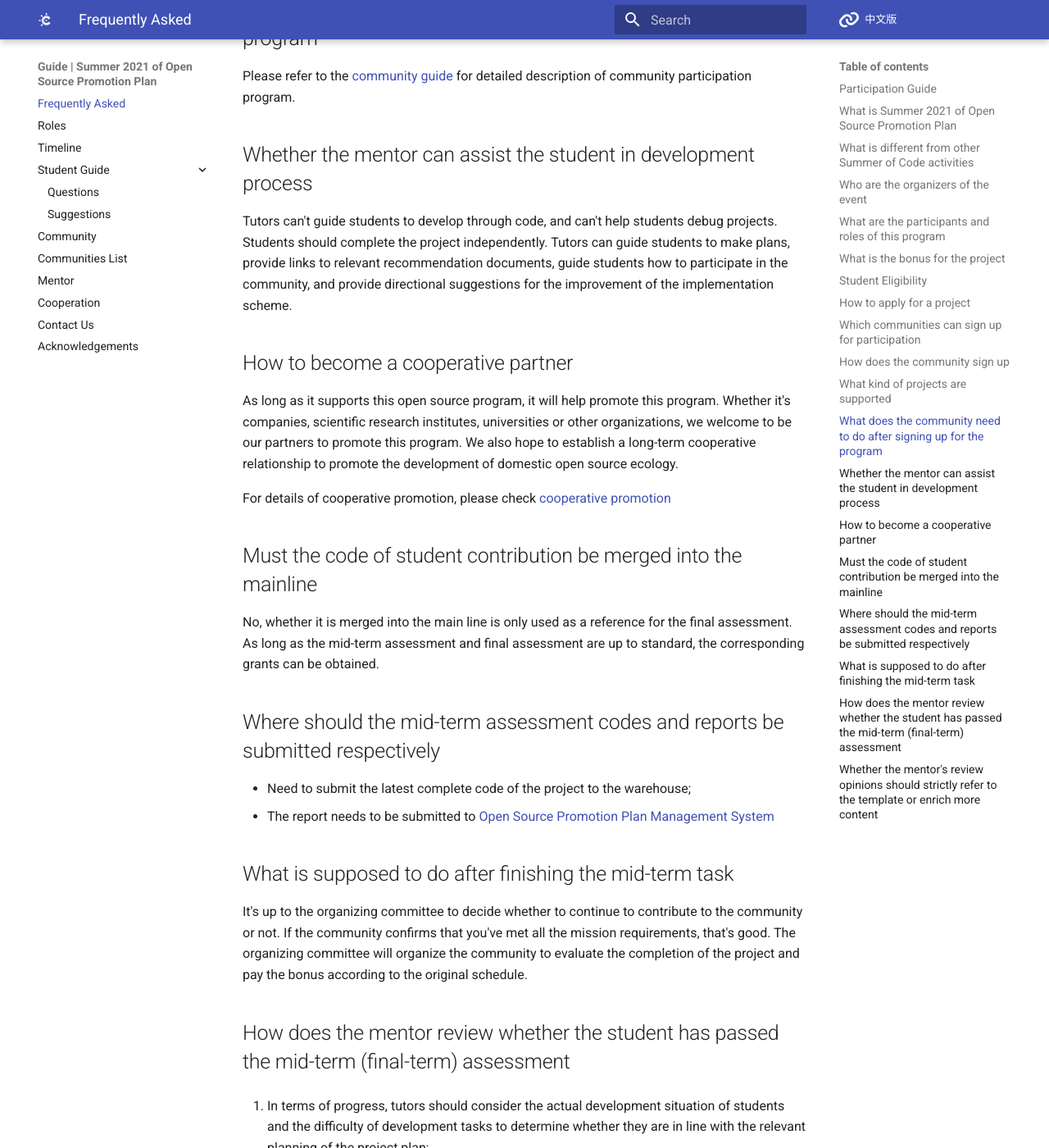
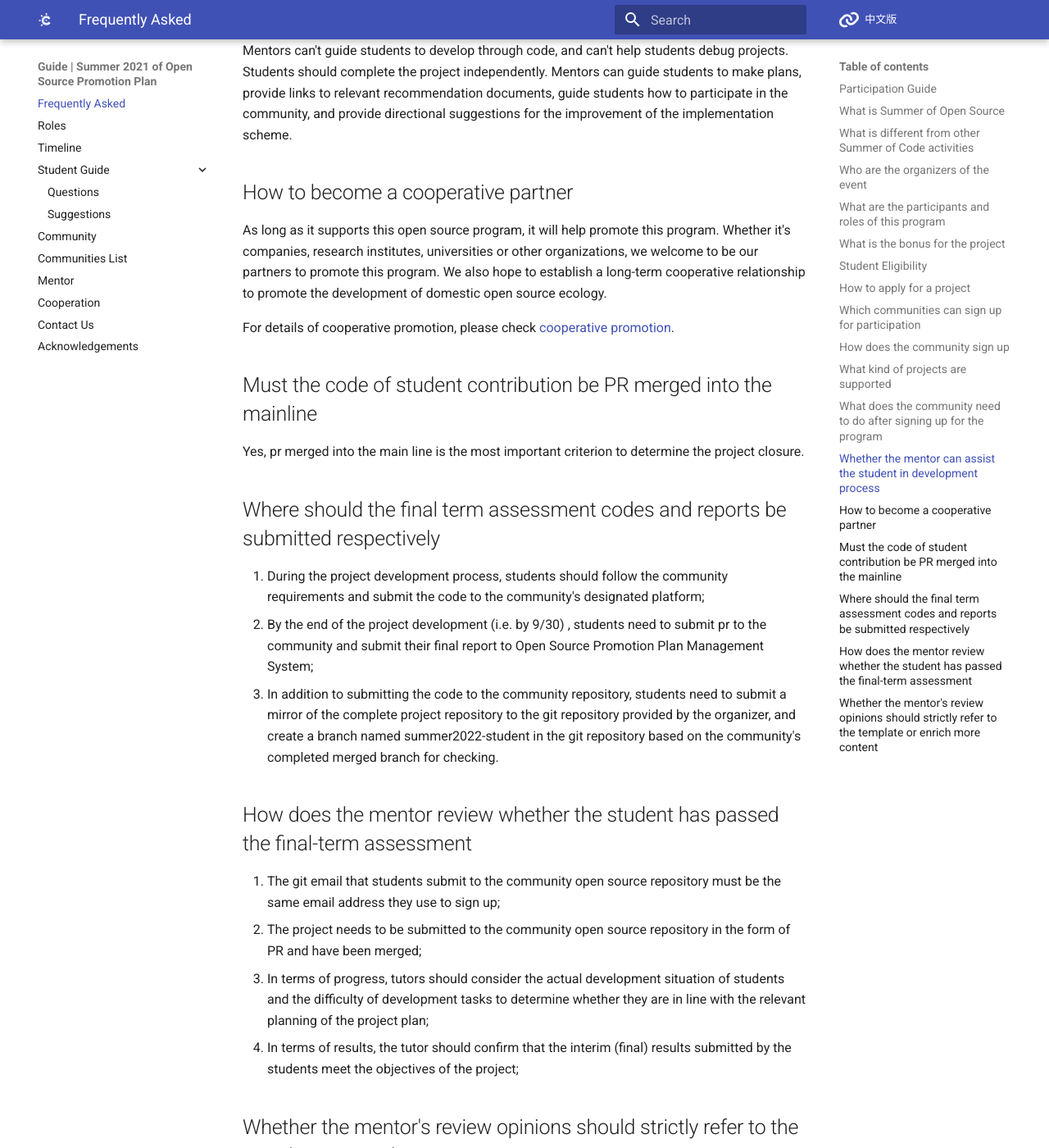
Before and after one commit to summer-ospp/help-en, an MkDocs documentation site: the page built from docs/index.md, in a window 1280 px wide and 1400 px high, scrolled down 3586 px. Shown: the whole window at 82% size. Built offline with MkDocs 1.6.1 and Material for MkDocs 9.7.7, drawn with Linux system fonts in a browser that asks for light colours; comment, search, counter and statistics services are not loaded; some of the changed text lies outside the part shown.

Commit message:
Update index.md

```diff
--- a/docs/index.md
+++ b/docs/index.md
@@ -1,45 +1,45 @@
 # Frequently Asked
+
 
 ## Participation Guide
 
-- If you are a student, see [student guide](student.md).
-- If you are a community, see [community guide](community.md).
-- If you are a community mentor, see [mentor guide](mentor.md).
+- If you are a student, see student guide.
+- If you are a community, see community guide.
+- If you are a community mentor, see mentor guide.
 
-Other help guide:
+Other help guide：
 
 - [Timeline](timeline.md)
 - [Communities List](communities-list.md)
 - [Cooperative Extension](cooperation.md)
 - [Contact us](contactus.md)
 
-## What is Summer 2021 of Open Source Promotion Plan
 
-Summer 2021 of Open Source Promotion Plan (hereinafter referred to as summer 2021) is a summer program for college students jointly organized by Institute of Software Chinese Academy of Sciences and openEuler community. It aims to encourage college students to actively participate in the development and maintenance of open source software and promote the vigorous development of excellent open source software community. We will cooperate with major open source communities to provide projects for the development and maintenance of important open source software, and will open enrollment to college students around the world.
+## What is Summer of Open Source
 
-Students can choose the projects they are interested in to apply, and obtain the opportunity of the senior maintainer (community mentor) to guide them. According to the difficulty and completion of the project, participants will also receive the bonus of "Summer 2021 of Open Source Promotion Plan" .
+Summer of Open Source is a summer program of  Open Source Promotion Plan, which is jointly organized by Institute of Software Chinese Academy of Sciences and openEuler community. It aims to encourage college students to actively participate in the development and maintenance of open source software and promote the vigorous development of excellent open source software community. We will cooperate with major open source communities to provide projects for the development and maintenance of important open source software, and will open enrollment to college students around the world.
 
-The website of Summer 2020: <https://isrc.iscas.ac.cn/summer2020/#/started>
+Students can choose the projects they are interested in to apply, and obtain the opportunity of the senior maintainer (community mentor) to guide them. According to the difficulty and completion of the project, participants will also receive the bonus and certificate of "Summer of Open Source " .
+
+The website of Summer 2021: https://summer.iscas.ac.cn
+
 
 ## What is different from other Summer of Code activities
 
 Inspired by other Summer of Code activities, this event hopes to further promote the development of open source communities, and the main highlights reflect as follows:
 
 1. The difficulty range of supporting projects is wider
-
-    - According to the difficulty of the project, the amount of project funding can be divided into 12000 RMB, 9000 RMB and 6000 RMB (Note: the amount of bonus is RMB before tax). Supporting more projects with different difficulty is to meet the different needs of community development, and it is also conducive to more students' Participation.
-
+   - According to the difficulty of the project, the amount of project funding can be divided into 12000 RMB, and 8000 RMB (Note: the amount of bonus is RMB before tax). Supporting more projects with different difficulty is to meet the different needs of community development, and it is also conducive to more students' Participation.
 2. Support more types of open source projects
 
-    - This program supports the adoption of [OSI organization certified open source license](https://opensource.org/licenses) In addition to the open source software project, it also supports the adoption of [recommended Open Knowledge License](community.md#recommended-open-knowledge-license) Open source knowledge projects, such as technical documents, knowledge documents, etc.
-
+   - This program supports the adoption of  [OSI organization certified open source license](https://opensource.org/licenses) In addition to the open source software project, it also supports the adoption of [recommended Open Knowledge License](community.md#推荐的开放知识协议) Open source knowledge projects, such as technical documents, knowledge documents, etc.
 3. More diverse forms of organization
 
-    - In addition to encouraging students to contribute to the community, the organizing committee hopes to introduce the concept of open source to the students and help them understand the open source culture and participate in the open source community.
+   - In addition to encouraging students to contribute to the community, the organizing committee hopes to introduce the concept of open source to the students and help them understand the open source culture and participate in the open source community.
 
 ## Who are the organizers of the event
 
-This program is organized by Institute of software Chinese Academy of Sciences and openEuler community. 'Summer 2021' is the second series program. More institutions are welcome to participate.
+This program is organized by Institute of software Chinese Academy of Sciences and openEuler community. This is the third series program. More institutions are welcome to participate.
 
 ## What are the participants and roles of this program
 
@@ -49,81 +49,77 @@ The main roles of participants are students, community and mentor.
 - Community: The community provides a list and description of the project, and arranges for a mentor to communicate the program with the applicant and select one of the applicants to undertake the project. During the three-month development period, the mentor guides the students in developing the corresponding projects.
 - Mentor: For each project, the community assigns a mentor to work with the students to develop appropriate plan and guide the students to complete the task as planned.
 
+
 ## What is the bonus for the project
 
-- The difficulty of each project is divided into high, medium and low levels, and the corresponding pre tax bonus is high (12000 RMB), medium (9000 RMB) and low (6000 RMB). (Note: the amount of bonus is RMB before tax).
+- The difficulty of each project is divided into normal and advanced two levels, and the corresponding pre tax bonus is 8000 RMB and 12000 RMB. (Note: the amount of bonus is RMB before tax).
+- The difficulty level is determined by the community according to the project task.
 
-- The difficulty level is determined by the community according to the project task.
 
 ## Student Eligibility
 
-This program is for the students over 18 years old. Please refer to the [student guide](student.md) for specific conditions.
+This program is for the students over 18 years old. Please refer to the [student guide](student.md#面向哪些学生) for specific conditions.
+
 
 ## How to apply for a project
 
-Please refer to [student guide](student.md) for details of student participation.
+Please refer to  for details of [student participation](student.md). *Note: the default time zone 'GMT + 8'*
 
-**Note: the default time zone 'GMT + 8'**
 
 ## Which communities can sign up for participation
 
-This program is open, as long as the repository in the open source community adopts [OSI organization approved open source license](https://opensource.org/licenses) or [recommended Open Knowledge License](community.md#recommended-open-knowledge-license), and other open and shared licenses are all supported by this program.
+This program is open, as long as the repository in the open source community adopts [OSI organization approved open source license](https://opensource.org/licenses) or [recommended Open Knowledge License](community.md#推荐的开放知识协议), and other open and shared licenses are all supported by this program.
+
+For a list of recommended Open Knowledge License supported by this program, please refer to [community guide](community.md#推荐的开放知识协议)。
 
 For the open source community focusing on promoting open source, welcome to contact the organizing committee to communicate how to promote this open source program and subsequent cooperation.
 
 ## How does the community sign up
 
-- The [Open Source Promotion Plan Management System](https://portal.summer-ospp.ac.cn/summer/login) has been officially released. From now on, the community can apply for program and release projects in the system.
+1. The community please register the Open Source Promotion Plan Management System, and apply for program and release projects in the system.
 
-- Please click to view  [Organization Guideline for Open Source Promotion Plan Management System](./assets/Organization-Guideline-for-Open-Source-Promotion-Plan-Management-System.pdf)
+   Official Contact E-mail：summer@iscas.ac.cn。
 
-- Official Contact E-mail: summer@iscas.ac.cn
-
-   **Tips:**
-
-- The communities who applied successfully via e-mail still need to register in the system and fill out the information.
-
-- The following processes, including student project application, mentor selection of students, mid-term review as well as final review, will be operated in the system, which will be released in coming weeks.
+2. Please click to view [Organization Guideline for Open Source Promotion Plan Management System](community.md)
 
 ## What kind of projects are supported
 
-Summer 2021 give priority to supporting development projects, while taking into account all kinds of projects that are conducive to community development, such as translation technical documents and other knowledge-based open-source projects. The total proportion of non development projects supported will not exceed 20%.
+Summer of Open Source gives priority to supporting development projects, while taking into account all kinds of projects that are conducive to community development, such as translation technical documents and other knowledge-based open-source projects. The total proportion of non development projects supported will not exceed 20%, at the same time, focusing on supporting projects in the field of basic software.
 
 ## What does the community need to do after signing up for the program
 
-Please refer to the [community guide](community.md) for detailed description of community participation program.
+Please refer to the [community guide](community.m) for detailed description of community participation program.
 
 ## Whether the mentor can assist the student in development process
 
-Tutors can't guide students to develop through code, and can't help students debug projects. Students should complete the project independently. Tutors can guide students to make plans, provide links to relevant recommendation documents, guide students how to participate in the community, and provide directional suggestions for the improvement of the implementation scheme.
+Mentors can't guide students to develop through code, and can't help students debug projects. Students should complete the project independently. Mentors can guide students to make plans, provide links to relevant recommendation documents, guide students how to participate in the community, and provide directional suggestions for the improvement of the implementation scheme.
 
 ## How to become a cooperative partner
 
-As long as it supports this open source program, it will help promote this program. Whether it's companies, scientific research institutes, universities or other organizations, we welcome to be our partners to promote this program. We also hope to establish a long-term cooperative relationship to promote the development of domestic open source ecology.
+As long as it supports this open source program, it will help promote this program. Whether it's companies, research institutes, universities or other organizations, we welcome to be our partners to promote this program. We also hope to establish a long-term cooperative relationship to promote the development of domestic open source ecology.
 
-For details of cooperative promotion, please check [cooperative promotion](cooperation.md)
+For details of cooperative promotion, please check [cooperative promotion](cooperation.md).
 
-## Must the code of student contribution be merged into the mainline
+## Must the code of student contribution be PR merged into the mainline
 
-No, whether it is merged into the main line is only used as a reference for the final assessment. As long as the mid-term assessment and final assessment are up to standard, the corresponding grants can be obtained.
+Yes, pr merged into the main line is the most important criterion to determine the project closure.
 
-## Where should the mid-term assessment codes and reports be submitted respectively
+## Where should the final term assessment codes and reports be submitted respectively
 
-- Need to submit the latest complete code of the project to the warehouse;
-- The report needs to be submitted to [Open Source Promotion Plan Management System](https://portal.summer-ospp.ac.cn/summer/login)
+1. During the project development process, students should follow the community requirements and submit the code to the community's designated platform;
+2. By the end of the project development (i.e. by 9/30) , students need to submit pr to the community and submit their final report to Open Source Promotion Plan Management System;
+3. In addition to submitting the code to the community repository, students need to submit a mirror of the complete project repository to the git repository provided by the organizer, and create a branch named summer2022-student in the git repository based on the community's completed merged branch for checking.
 
-## What is supposed to do after finishing the mid-term task
+## How does the mentor review whether the student has passed the final-term assessment
 
-It's up to the organizing committee to decide whether to continue to contribute to the community or not. If the community confirms that you've met all the mission requirements, that's good. The organizing committee will organize the community to evaluate the completion of the project and pay the bonus according to the original schedule.
+1. The git email that students submit to the community open source repository must be the same email address they use to sign up;
+2. The project needs to be submitted to the community open source repository in the form of PR and have been merged;
+3. In terms of progress, tutors should consider the actual development situation of students and the difficulty of development tasks to determine whether they are in line with the relevant planning of the project plan;
+4. In terms of results, the tutor should confirm that the interim (final) results submitted by the students meet the objectives of the project;
 
-## How does the mentor review whether the student has passed the mid-term (final-term) assessment
-
-1. In terms of progress, tutors should consider the actual development situation of students and the difficulty of development tasks to determine whether they are in line with the relevant planning of the project plan;
-
-2. In terms of results, the tutor should confirm that the interim (final) results submitted by the students meet the objectives of the project;
 
 ## Whether the mentor's review opinions should strictly refer to the template or enrich more content
 
 The mentor is encouraged to provide more abundant content in the evaluation opinions, which will showed in the feedback to the students.
 
-**Note: unless otherwise specified in this help document, the default time zone is  'GMT + 8'*
+**Note: unless otherwise specified in this help document, the default time zone is 'GMT + 8'*
```
